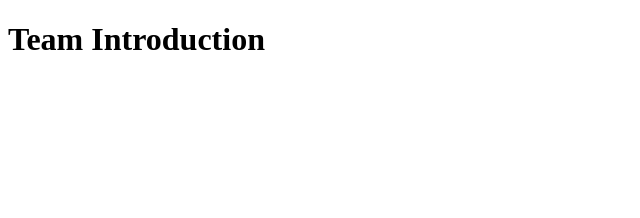
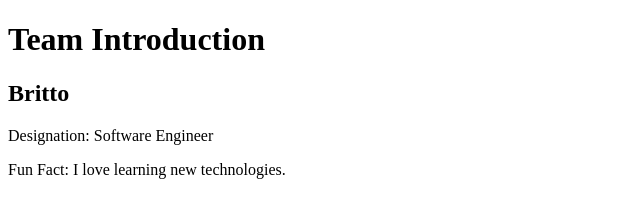
Before and after one commit to Britto414/team-intro, a plain HTML site: page index.html in a window 1280 px wide. Shown: the whole page, without its empty margins (0-640 px from the left). Drawn offline with Linux system fonts and the light colour scheme.

Commit message:
Additinal info added

```diff
--- a/index.html
+++ b/index.html
@@ -7,5 +7,11 @@
 
     <h1>Team Introduction</h1>
 
+    <div>
+        <h2>Britto</h2>
+        <p>Designation: Software Engineer</p>
+        <p>Fun Fact: I love learning new technologies.</p>
+    </div>
+
 </body>
 </html>
```
